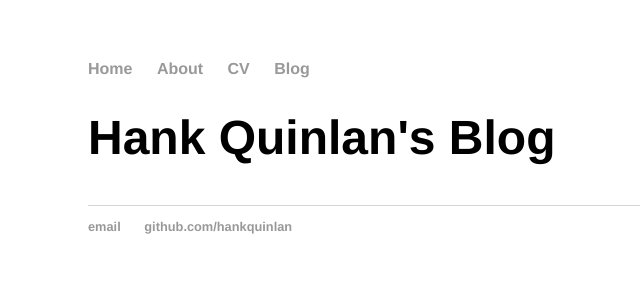
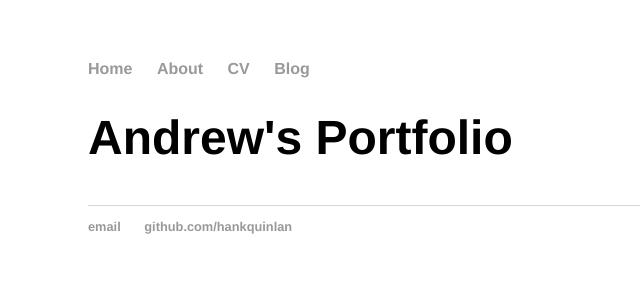
Before and after one commit to tzuyuanw/tzuyuanw.github.io, a Jekyll site: the page built from blog/index.html, in a window 1280 px wide. Shown: the top 300 px of the page, without its empty margins (104-744 px from the left). Built offline with Jekyll 4.4.1, drawn with Linux system fonts in a browser that asks for light colours.

Commit message:
Update index.html

```diff
--- a/blog/index.html
+++ b/blog/index.html
@@ -1,6 +1,6 @@
 ---
 layout: default
-title: Hank Quinlan's Blog
+title: Andrew's Portfolio
 ---
 	<h1>{{ page.title }}</h1>
 	<ul class="posts">
```
